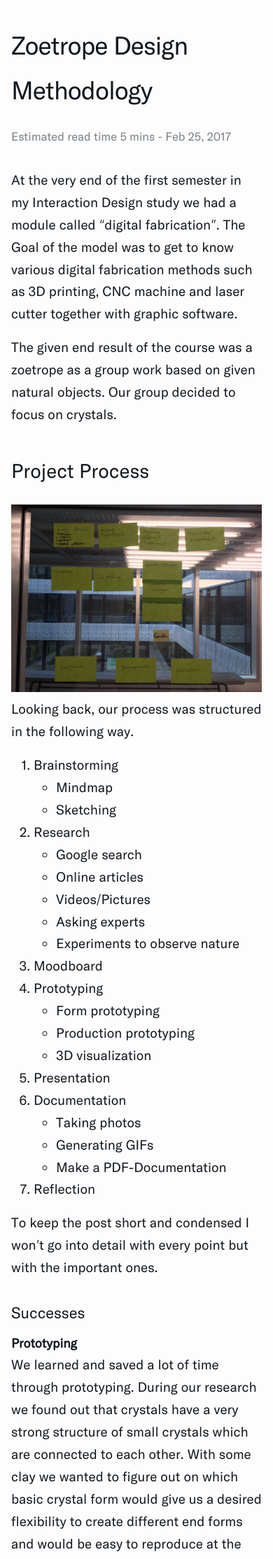
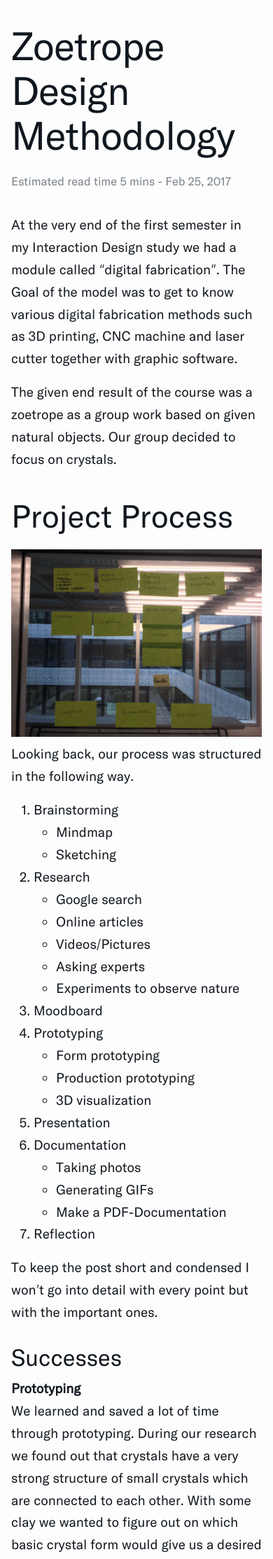
Before and after one commit to znezniV/znezniv.github.io, a Jekyll site: the page built from _posts/2017-02-25-Zoetrope Design Process.md, in a window 390 px wide. Shown: the top 2228 px of the page at 70% size. Built offline with Jekyll 4.4.1, drawn with Linux system fonts in a browser that asks for light colours.

Commit message:
responsive titles

```diff
--- a/_sass/minima/_layout.scss
+++ b/_sass/minima/_layout.scss
@@ -51,39 +51,39 @@
     border-radius: 5px;
     text-align: right;
 
-    .menu-icon {
-      display: block;
-      float: right;
-      width: 36px;
-      height: 26px;
-      line-height: 0;
-      padding-top: 10px;
-      text-align: center;
+    // .menu-icon {
+    //   display: block;
+    //   float: right;
+    //   width: 36px;
+    //   height: 26px;
+    //   line-height: 0;
+    //   padding-top: 10px;
+    //   text-align: center;
 
-      > svg path {
-        fill: $grey-color-dark;
-      }
-    }
+    //   > svg path {
+    //     fill: $grey-color-dark;
+    //   }
+    // }
 
-    .trigger {
-      clear: both;
-      display: none;
-    }
+    // .trigger {
+    //   clear: both;
+    //   display: none;
+    // }
 
-    &:hover .trigger {
-      display: block;
-      padding-bottom: 5px;
-    }
+    // &:hover .trigger {
+    //   display: block;
+    //   padding-bottom: 5px;
+    // }
 
-    .page-link {
-      display: block;
-      padding: 5px 10px;
+    // .page-link {
+    //   display: block;
+    //   padding: 5px 10px;
 
-      &:not(:last-child) {
-        margin-right: 0;
-      }
-      margin-left: 20px;
-    }
+    //   &:not(:last-child) {
+    //     margin-right: 0;
+    //   }
+    //   margin-left: 20px;
+    // }
   }
 }
 
@@ -175,9 +175,9 @@ h2 {
     line-height: 56px;
     margin-bottom: 13px;
 
-    @include media-query($on-laptop) {
-      font-size: 28px;
-    }
+    // @include media-query($on-laptop) {
+    //   font-size: 28px;
+    // }
   }
 
   h3 {
@@ -185,9 +185,9 @@ h2 {
     line-height: 40px;
     margin-bottom: 9px;
 
-    @include media-query($on-laptop) {
-      font-size: 22px;
-    }
+    // @include media-query($on-laptop) {
+    //   font-size: 22px;
+    // }
   }
 
   h4 {
@@ -195,18 +195,18 @@ h2 {
     font-weight: bold;
     margin-bottom: 0;
 
-    @include media-query($on-laptop) {
-      font-size: 18px;
-    }
+    // @include media-query($on-laptop) {
+    //   font-size: 18px;
+    // }
   }
 
   h5 {
     font-size: $base-font-size;
     margin-bottom: 0;
 
-    @include media-query($on-laptop) {
-      font-size: 18px;
-    }
+    // @include media-query($on-laptop) {
+    //   font-size: 18px;
+    // }
   }
 
   .font-caption {
@@ -302,9 +302,9 @@ h2 {
   letter-spacing: -1px;
   line-height: 64px;
 
-  @include media-query($on-laptop) {
-    font-size: 36px;
-  }
+  // @include media-query($on-laptop) {
+  //   font-size: 36px;
+  // }
 }
 
 .post-content {
```
Also changed, not shown: dist/Zoetrope-Design-Methodology.html (added, +1 -0 lines), dist/index.html (added, +1 -0 lines), gulpfile.js (added, +12 -0 lines).
